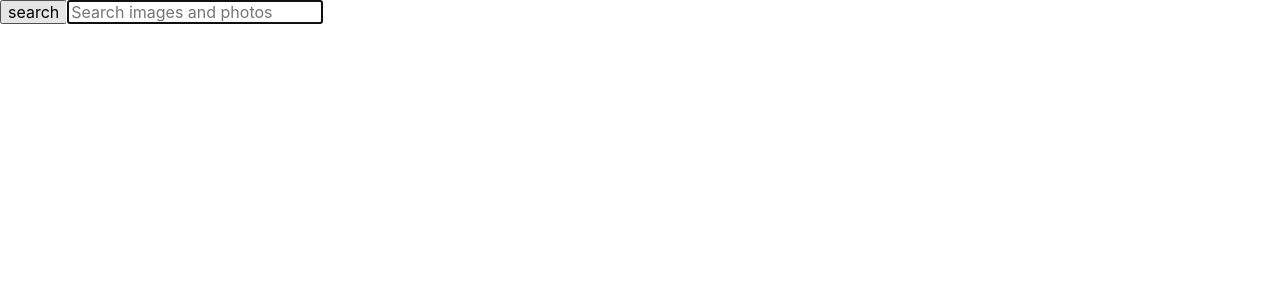
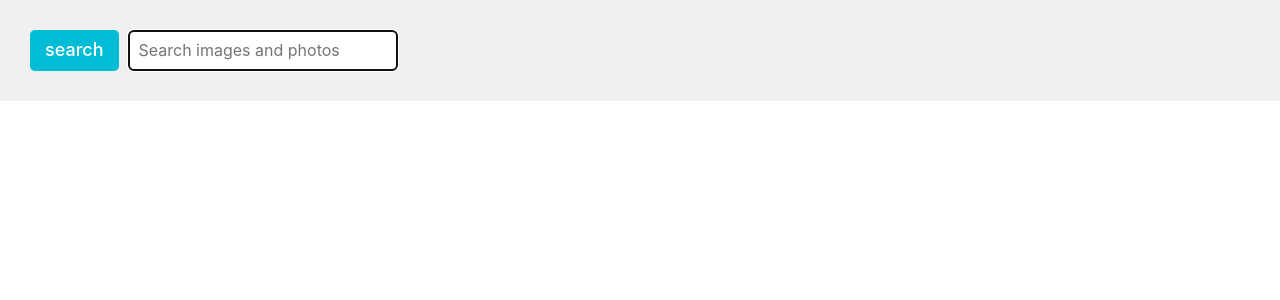
Before and after one commit to VasylRybotytskyi/goit-react-hw-03-image-finder, a React (Create React App) app: page / in a window 1280 px wide. Shown: the top 300 px of the page. Built offline with nearby package versions, Linux system fonts and the light colour scheme.

Commit message:
added styles

```diff
--- a/src/components/App.jsx
+++ b/src/components/App.jsx
@@ -70,6 +70,7 @@ export class App extends Component {
     if (status === 'pending') {
       return (
         <div>
+          <GlobalStyle />
           <Searchbar onSubmit={this.handleSubmit} />
           <ImageGallery page={page} items={this.state.items} />
           <Loader />
--- a/src/components/GlobaStyle.jsx
+++ b/src/components/GlobaStyle.jsx
@@ -31,6 +31,6 @@ li {
 }
 
 #root {
-  padding: 20px;
+  padding: 0px;
 }
 `;
--- a/src/components/ImageGallery/ImageGallery.styled.jsx
+++ b/src/components/ImageGallery/ImageGallery.styled.jsx
@@ -4,5 +4,5 @@ export const GalleryList = styled.ul`
   grid-template-columns: repeat(4, 1fr);
   grid-gap: 20px;
   margin: 0;
-  padding: 20;
+  padding: 20px;
 `;
--- a/src/components/Searchbar/Searchbar.jsx
+++ b/src/components/Searchbar/Searchbar.jsx
@@ -1,5 +1,5 @@
 import React, { Component } from 'react';
-// import { FaIconName } from 'react-icons/fa';
+import { Button, Header, Input, Form } from './Searchbar.styled';
 
 export class Searchbar extends Component {
   state = {
@@ -18,11 +18,11 @@ export class Searchbar extends Component {
   render() {
     const { inputData } = this.state.inputData;
     return (
-      <header>
-        <form onSubmit={this.handleSubmit}>
-          <button type="submit">search</button>
+      <Header>
+        <Form onSubmit={this.handleSubmit}>
+          <Button type="submit">search</Button>
 
-          <input
+          <Input
             name="inputData"
             value={inputData}
             onChange={this.onChangeInput}
@@ -31,8 +31,8 @@ export class Searchbar extends Component {
             autoFocus
             placeholder="Search images and photos"
           />
-        </form>
-      </header>
+        </Form>
+      </Header>
     );
   }
 }
--- a/src/components/Searchbar/Searchbar.styled.jsx
+++ b/src/components/Searchbar/Searchbar.styled.jsx
@@ -0,0 +1,38 @@
+import styled from 'styled-components';
+
+export const Header = styled.header`
+  display: flex;
+  align-items: center;
+  justify-content: space-between;
+  background-color: #f0f0f0;
+  padding: 30px;
+`;
+
+export const Form = styled.form`
+  display: flex;
+  align-items: center;
+`;
+
+export const Button = styled.button`
+  background-color: #00bcd4;
+  color: #fff;
+  font-size: 18px;
+  font-weight: 500;
+  border: none;
+  border-radius: 5px;
+  padding: 10px 15px;
+  margin-right: 10px;
+  cursor: pointer;
+
+  &:hover {
+    background-color: #008ba3;
+  }
+`;
+
+export const Input = styled.input`
+  border: none;
+  border-radius: 5px;
+  padding: 10px;
+  font-size: 16px;
+  flex-grow: 1;
+`;
```
